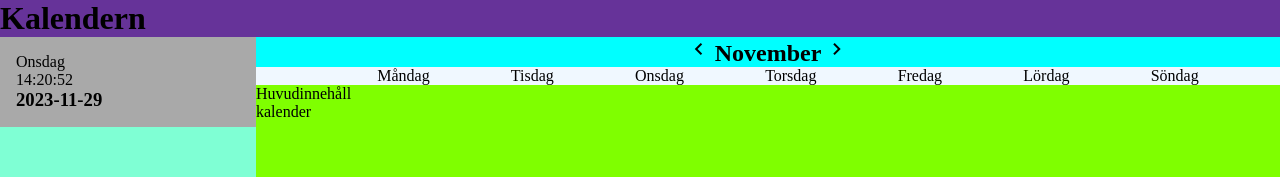
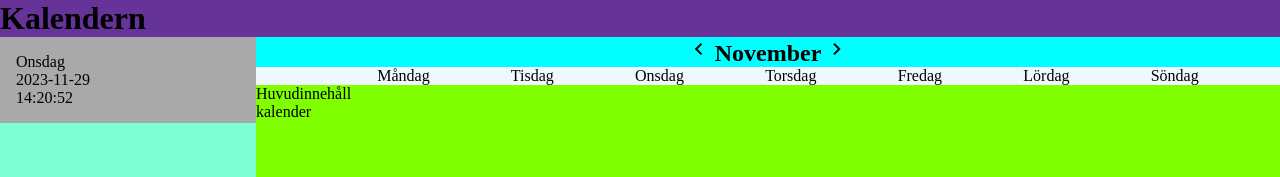
Before and after one commit to Maryamakeyf/KalenderProjekt, a website: page public/index.html in a window 1280 px wide. Shown: the top 177 px of the page. Drawn offline with nearby package versions, Linux system fonts and the light colour scheme.

Commit message:
update date and time every second

```diff
--- a/public/index.html
+++ b/public/index.html
@@ -21,16 +21,10 @@
     </header>
     <div class="content">
       <aside>
-        <div
-          class="today-content"
-          id="today-content"
-          data-cy="welcome-segment">
+        <div class="today-content" id="today-content" data-cy="welcome-segment">
           <p id="day-of-week" class="day-of-week"></p>
-          <div
-          id="klocka"
-          class="klocka"
-          >
-        </div>
+          <p id="date"></p>
+          <div id="klocka" class="klocka"></div>
         </div>
       </aside>
       <main>
--- a/public/today.js
+++ b/public/today.js
@@ -1,39 +1,33 @@
 
 function initClock() {
-
 
   // Anropa funktionen för att uppdatera klockan varje sekund
   setInterval(tick, 1000);
 
   // Initial update to display the current time immediately
   tick()
+
+  // Set up an interval to run the function every 24 hours
+
+
 }
 
 function tick() {
   logCurrentTime();
+  renderDate();
+  displayCurrentDay();
 }
 
-
-
-/*function tickTock() {
-  setInterval (tick, 24 * 60 * 60 * 1000)
-  renderDate();
-  displayCurrentDay();
-}*/
+function updateDayAndDate() {
+}
 
 
 function renderDate() {
   let date = new Date();
   const todaysDate = date.toLocaleDateString("sv-sv");
-  let displayDate = document.getElementById("today-content");
+  let displayDate = document.getElementById("date");
+  displayDate.innerHTML = todaysDate;
 
-
-
-  let dateElement = document.createElement("div");
-  let dateText = document.createElement("h3");
-  dateText.innerHTML = todaysDate;
-  dateElement.appendChild(dateText);
-  displayDate.appendChild(dateElement);
 }
 
 function displayCurrentDay() {
@@ -42,10 +36,7 @@ function displayCurrentDay() {
   const dayOfWeek = days[currentDate.getDay()];
 
   let todayInfoElement = document.getElementById("day-of-week");
-  let dayElement = document.createElement("p");
-  dayElement.textContent = dayOfWeek;
-
-  todayInfoElement.appendChild(dayElement);
+  todayInfoElement.textContent = dayOfWeek;
 }
 
 function logCurrentTime() { // update klock gör så att tiden visas direkt
```
